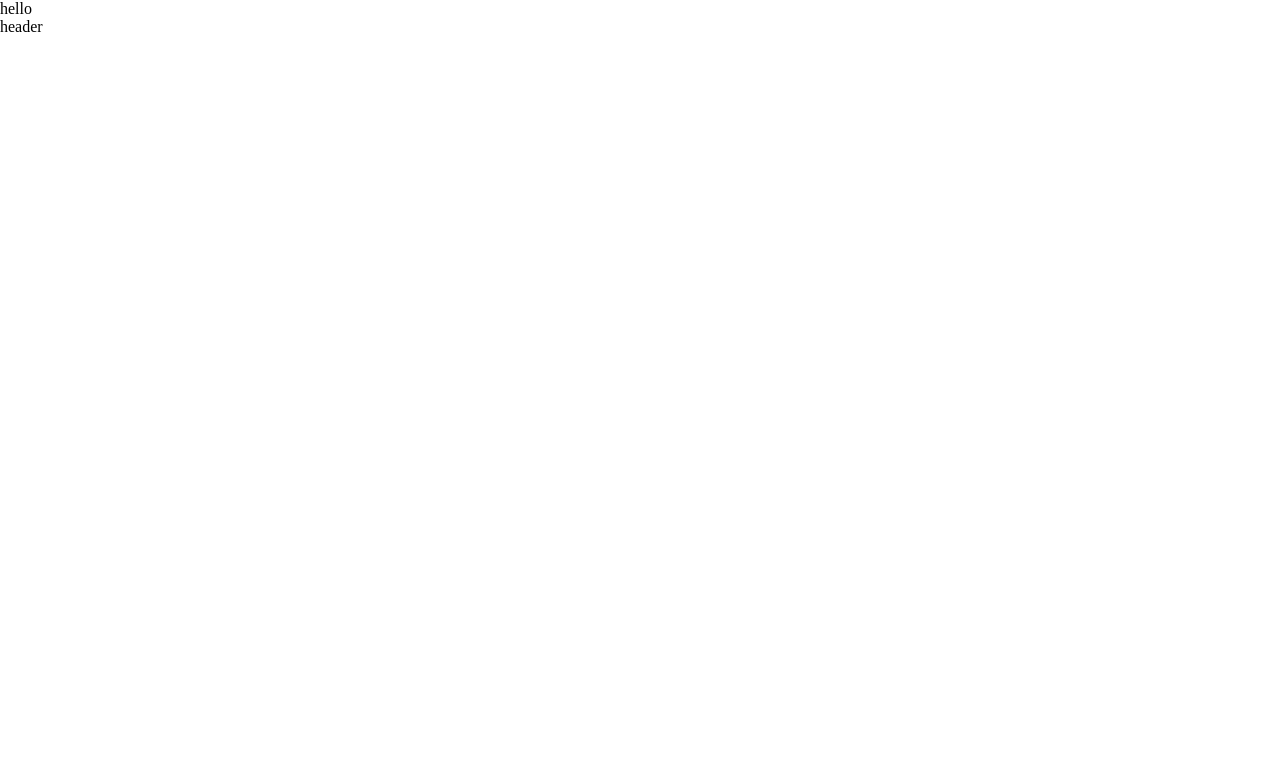
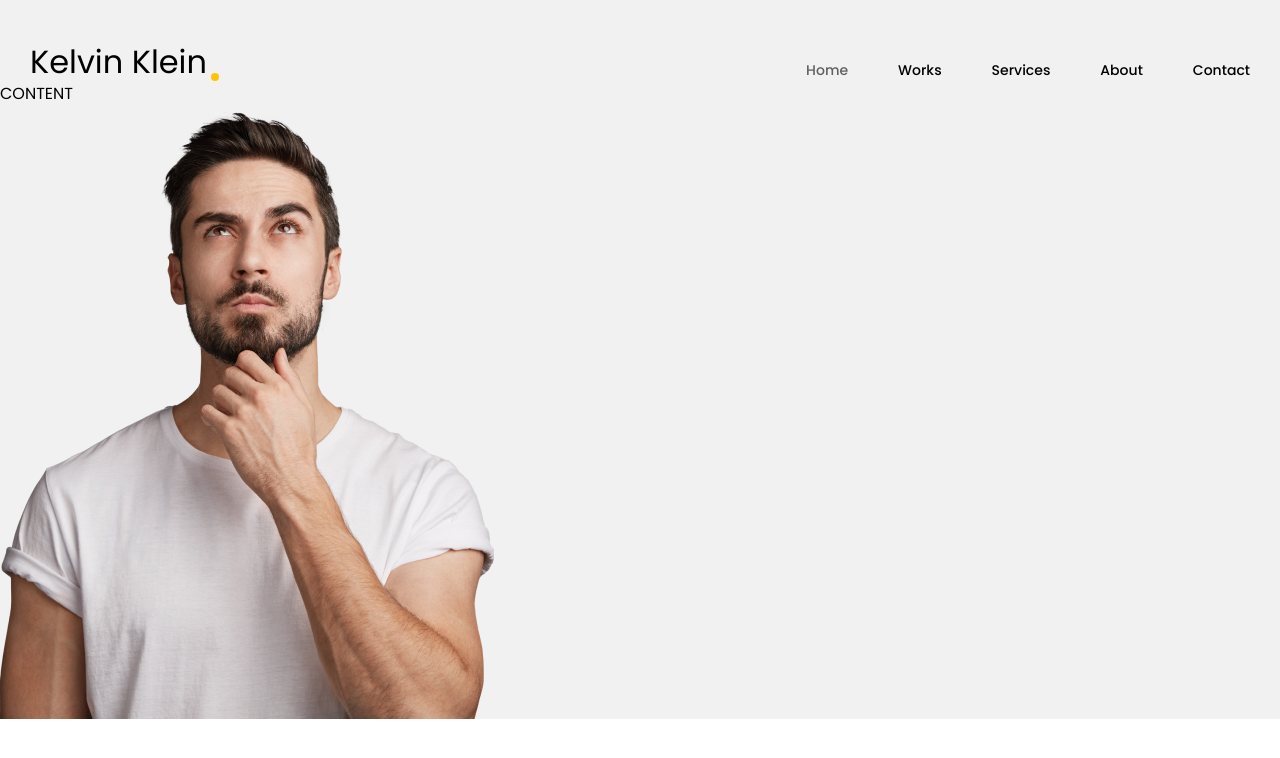
Before and after one commit to bogdan123474/Visitka, a plain HTML site: page index.html in a window 1280 px wide. Drawn offline with Linux system fonts and the light colour scheme.

Commit message:
14.02.22 конец дня

```diff
--- a/css/main.css
+++ b/css/main.css
@@ -1,2 +1,77 @@
-@import "./reset.css";
+@import "/css/reset.css";
 @import url('https://fonts.googleapis.com/css2?family=Poppins:wght@400;500;600;700&display=swap');
+
+
+body {
+    color: black;
+    font-family: 'Poppins', sans-serif;
+}
+
+.container {
+    max-width: 1730px;
+    padding: 0 30px;
+    margin: 0, auto;
+}
+
+.header {
+    padding-top: 46px;
+    background-color: #f1f1f1;
+}
+
+.header-nav {
+    display: flex;
+    justify-content: space-between;
+    align-items: flex-end;
+}
+
+
+.logo {
+    position: relative;
+    padding: 0 12px 3px 0;
+    font-weight: 700px;
+    font-size: 32px;
+    line-height: 1;
+    color: black;
+    text-decoration: none;
+}
+
+.logo::after {
+    position: absolute;
+    right: 0;
+    bottom: 0;
+    content: "";
+    display: block;
+    width: 8px;
+    height: 8px;
+    background-color: #ffc400;
+    border-radius: 50%;
+}
+
+/* nav */
+
+.nav-list {
+    display: flex;
+    column-gap: 50px;
+    font-weight: 500;
+    font-size: 14px;
+    list-style-type: none;
+}
+
+.nav-link {
+    color: black;
+    text-decoration: none;
+}
+
+.nav-link.active {
+    color:#606060;
+}
+
+.main {
+    background-color: #F1F1F1;
+}
+
+
+.main-container {
+    position: relative;
+    background-color: #F1F1F1;
+}
--- a/index.html
+++ b/index.html
@@ -1,5 +1,6 @@
 <!DOCTYPE html>
 <html lang="en">
+
 <head>
     <meta charset="UTF-8">
     <meta http-equiv="X-UA-Compatible" content="IE=edge">
@@ -9,15 +10,44 @@
 </head>
 
 <body>
-    <h1>hello</h1>
+
     <header class="header">
 
-     <div class="container">
-        <h1>header</h1>
+        <div class="container">
 
-     </div>
+            <!-- header-nav -->
+
+            <div class="header-nav">
+                <a href="#!" class="logo">Kelvin Klein</a>
+
+
+                <nav class="nav">
+                    <ul class="nav-list">
+                        <li class="nav item"><a href="#!" class="nav-link active">Home</a></li>
+                        <li class="nav item"><a href="#!" class="nav-link">Works</a></li>
+                        <li class="nav item"><a href="#!" class="nav-link">Services</a></li>
+                        <li class="nav item"><a href="#!" class="nav-link">About</a></li>
+                        <li class="nav item"><a href="#!" class="nav-link">Contact</a></li>
+                    </ul>
+                </nav>
+
+            </div>
+
+
+        </div>
+
+    <!-- header content -->
+    <div class="header-row">
+        <div class="header-content">CONTENT</div>
+
+
+        <div class="header-img">
+            <img src="/image/header/hero.png" alt="">
+        </div>
+    </div>
 
     </header>
+
 
     <script src="js/app.js" defer></script>
 
```
